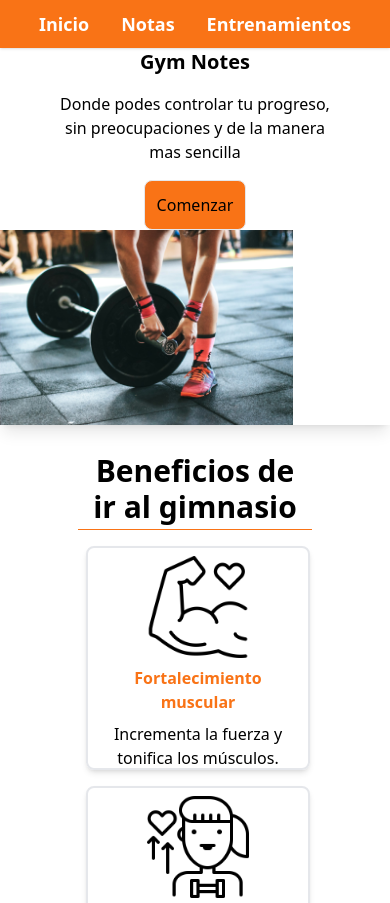
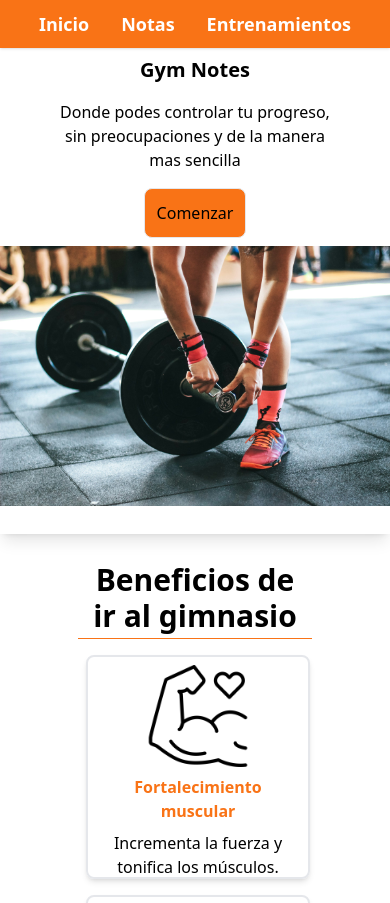
Before and after one commit to martinvruiz/gymnotes, a React (Create React App) app: page / in a window 390 px wide. Shown: the top 903 px of the page. Built offline with nearby package versions, Linux system fonts and the light colour scheme.

Commit message:
added responsive design

```diff
--- a/src/pages/Home.jsx
+++ b/src/pages/Home.jsx
@@ -9,7 +9,7 @@ export const Home = () => {
     <>
       <div className="flex flex-col items-center w-full h-screen">
         <div className="flex flex-col md:flex-row w-full shadow-lg">
-          <div className="w-full text-center flex flex-col items-center justify-center">
+          <div className="w-full my-2 text-center flex flex-col items-center justify-center">
             <h1 className="text-xl lg:text-4xl font-bold">Gym Notes</h1>
             <p className="w-3/4 mt-2 p-2">
               Donde podes controlar tu progreso, sin preocupaciones y de la
@@ -22,11 +22,11 @@ export const Home = () => {
               Comenzar
             </Link>
           </div>
-          <div className="w-3/4 ">
+          <div className="h-72 md:w-full">
             <img
               src={gimImg}
               alt={gimImg}
-              className="object-cover w-full max-h-full"
+              className="max-h-full w-full object-cover"
             />
           </div>
         </div>
```
